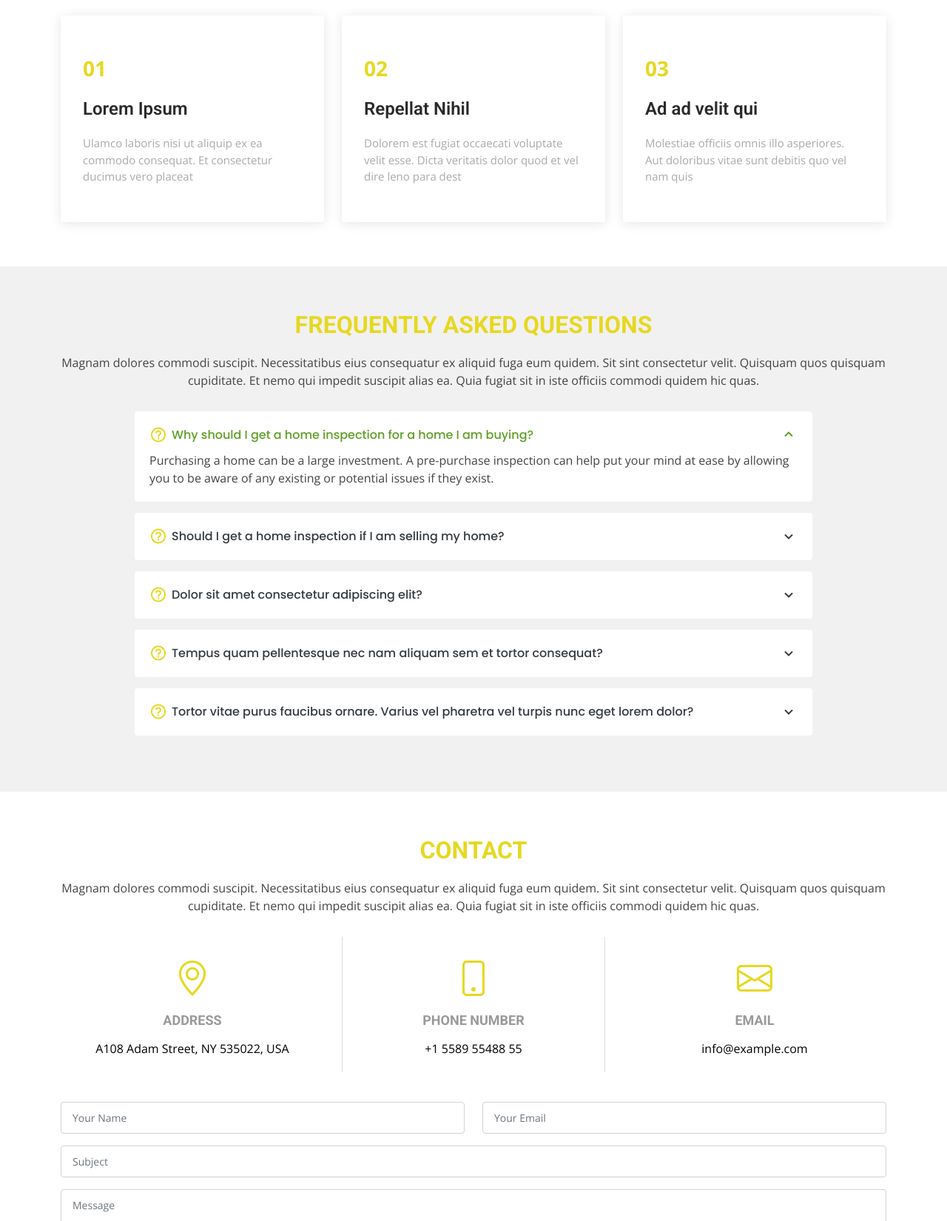
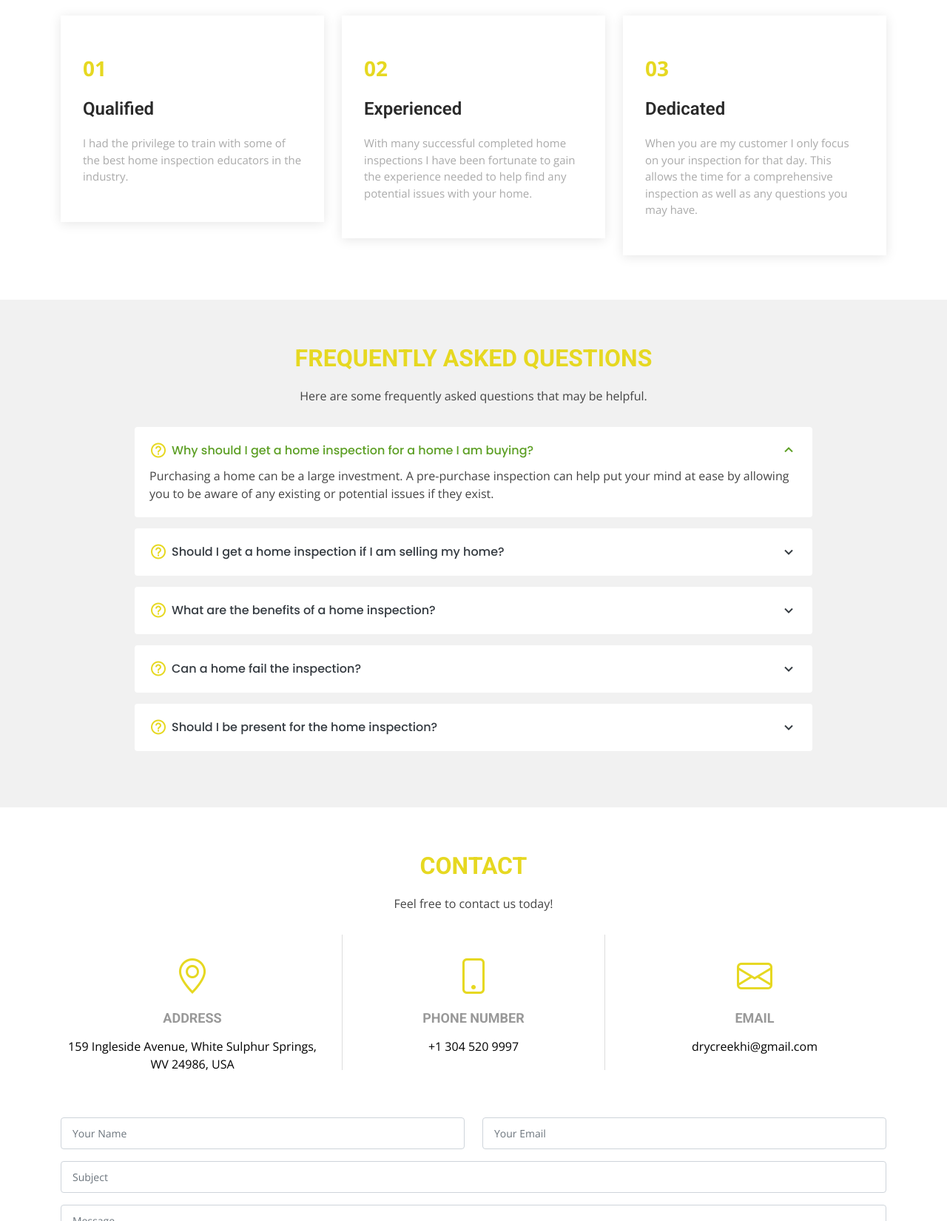
Before and after one commit to 0xcyb3rv1k1ng/dchi, a plain HTML site: page index.html in a window 1280 px wide. Shown: the part 2400-4050 px from the top of the page at 74% size. Drawn offline with nearby package versions, Linux system fonts and the light colour scheme.

Commit message:
Update index.html
Added to the sections, Why Us, FAQ, and Contact.

```diff
--- a/index.html
+++ b/index.html
@@ -334,24 +334,24 @@
           <div class="col-lg-4">
             <div class="box">
               <span>01</span>
-              <h4>Lorem Ipsum</h4>
-              <p>Ulamco laboris nisi ut aliquip ex ea commodo consequat. Et consectetur ducimus vero placeat</p>
+              <h4>Qualified</h4>
+              <p>I had the privilege to train with some of the best home inspection educators in the industry.</p>
             </div>
           </div>
 
           <div class="col-lg-4 mt-4 mt-lg-0">
             <div class="box">
               <span>02</span>
-              <h4>Repellat Nihil</h4>
-              <p>Dolorem est fugiat occaecati voluptate velit esse. Dicta veritatis dolor quod et vel dire leno para dest</p>
+              <h4>Experienced</h4>
+              <p>With many successful completed home inspections I have been fortunate to gain the experience needed to help find any potential issues with your home.</p>
             </div>
           </div>
 
           <div class="col-lg-4 mt-4 mt-lg-0">
             <div class="box">
               <span>03</span>
-              <h4> Ad ad velit qui</h4>
-              <p>Molestiae officiis omnis illo asperiores. Aut doloribus vitae sunt debitis quo vel nam quis</p>
+              <h4>Dedicated</h4>
+              <p>When you are my customer I only focus on your inspection for that day. This allows the time for a comprehensive inspection as well as any questions you may have.</p>
             </div>
           </div>
 
@@ -677,7 +677,7 @@
 
         <div class="section-title">
           <h2>Frequently Asked Questions</h2>
-          <p>Magnam dolores commodi suscipit. Necessitatibus eius consequatur ex aliquid fuga eum quidem. Sit sint consectetur velit. Quisquam quos quisquam cupiditate. Et nemo qui impedit suscipit alias ea. Quia fugiat sit in iste officiis commodi quidem hic quas.</p>
+          <p>Here are some frequently asked questions that may be helpful.</p>
         </div>
 
         <div class="faq-list">
@@ -701,28 +701,28 @@
             </li>
 
             <li data-aos="fade-up" data-aos-delay="200">
-              <i class="bx bx-help-circle icon-help"></i> <a data-bs-toggle="collapse" data-bs-target="#faq-list-3" class="collapsed">Dolor sit amet consectetur adipiscing elit? <i class="bx bx-chevron-down icon-show"></i><i class="bx bx-chevron-up icon-close"></i></a>
+              <i class="bx bx-help-circle icon-help"></i> <a data-bs-toggle="collapse" data-bs-target="#faq-list-3" class="collapsed">What are the benefits of a home inspection? <i class="bx bx-chevron-down icon-show"></i><i class="bx bx-chevron-up icon-close"></i></a>
               <div id="faq-list-3" class="collapse" data-bs-parent=".faq-list">
                 <p>
-                  Eleifend mi in nulla posuere sollicitudin aliquam ultrices sagittis orci. Faucibus pulvinar elementum integer enim. Sem nulla pharetra diam sit amet nisl suscipit. Rutrum tellus pellentesque eu tincidunt. Lectus urna duis convallis convallis tellus. Urna molestie at elementum eu facilisis sed odio morbi quis
+                  One of the greatest benefits of a home inspection is learning the condition of the home. This will tell if there are any major issues or repairs that are necessary for the home. Knowing that the home is in good condition, or exactly what repairs need to be made can give peace of mind.
                 </p>
               </div>
             </li>
 
             <li data-aos="fade-up" data-aos-delay="300">
-              <i class="bx bx-help-circle icon-help"></i> <a data-bs-toggle="collapse" data-bs-target="#faq-list-4" class="collapsed">Tempus quam pellentesque nec nam aliquam sem et tortor consequat? <i class="bx bx-chevron-down icon-show"></i><i class="bx bx-chevron-up icon-close"></i></a>
+              <i class="bx bx-help-circle icon-help"></i> <a data-bs-toggle="collapse" data-bs-target="#faq-list-4" class="collapsed">Can a home fail the inspection? <i class="bx bx-chevron-down icon-show"></i><i class="bx bx-chevron-up icon-close"></i></a>
               <div id="faq-list-4" class="collapse" data-bs-parent=".faq-list">
                 <p>
-                  Molestie a iaculis at erat pellentesque adipiscing commodo. Dignissim suspendisse in est ante in. Nunc vel risus commodo viverra maecenas accumsan. Sit amet nisl suscipit adipiscing bibendum est. Purus gravida quis blandit turpis cursus in.
+                  A home does not pass or fail an inspection. Rather the condition of the home is what is realized. This will also reveal if any repairs will be necessary.
                 </p>
               </div>
             </li>
 
             <li data-aos="fade-up" data-aos-delay="400">
-              <i class="bx bx-help-circle icon-help"></i> <a data-bs-toggle="collapse" data-bs-target="#faq-list-5" class="collapsed">Tortor vitae purus faucibus ornare. Varius vel pharetra vel turpis nunc eget lorem dolor? <i class="bx bx-chevron-down icon-show"></i><i class="bx bx-chevron-up icon-close"></i></a>
+              <i class="bx bx-help-circle icon-help"></i> <a data-bs-toggle="collapse" data-bs-target="#faq-list-5" class="collapsed">Should I be present for the home inspection? <i class="bx bx-chevron-down icon-show"></i><i class="bx bx-chevron-up icon-close"></i></a>
               <div id="faq-list-5" class="collapse" data-bs-parent=".faq-list">
                 <p>
-                  Laoreet sit amet cursus sit amet dictum sit amet justo. Mauris vitae ultricies leo integer malesuada nunc vel. Tincidunt eget nullam non nisi est sit amet. Turpis nunc eget lorem dolor sed. Ut venenatis tellus in metus vulputate eu scelerisque.
+                  It is not necessary to be present for the home inspection, but it can be very helpful to be there. This will allow the home inspector to answer any questions or explain any concerns you may have.
                 </p>
               </div>
             </li>
@@ -740,7 +740,7 @@
 
         <div class="section-title">
           <h2>Contact</h2>
-          <p>Magnam dolores commodi suscipit. Necessitatibus eius consequatur ex aliquid fuga eum quidem. Sit sint consectetur velit. Quisquam quos quisquam cupiditate. Et nemo qui impedit suscipit alias ea. Quia fugiat sit in iste officiis commodi quidem hic quas.</p>
+          <p>Feel free to contact us today!</p>
         </div>
 
         <div class="row contact-info">
@@ -749,7 +749,7 @@
             <div class="contact-address">
               <i class="bi bi-geo-alt"></i>
               <h3>Address</h3>
-              <address>A108 Adam Street, NY 535022, USA</address>
+              <address>159 Ingleside Avenue, White Sulphur Springs, WV 24986, USA</address>
             </div>
           </div>
 
@@ -757,7 +757,7 @@
             <div class="contact-phone">
               <i class="bi bi-phone"></i>
               <h3>Phone Number</h3>
-              <p><a href="tel:+155895548855">+1 5589 55488 55</a></p>
+              <p><a href="tel:+13045209997">+1 304 520 9997</a></p>
             </div>
           </div>
 
@@ -765,7 +765,7 @@
             <div class="contact-email">
               <i class="bi bi-envelope"></i>
               <h3>Email</h3>
-              <p><a href="mailto:info@example.com">info@example.com</a></p>
+              <p><a href="mailto:info@example.com">drycreekhi@gmail.com</a></p>
             </div>
           </div>
 
```
